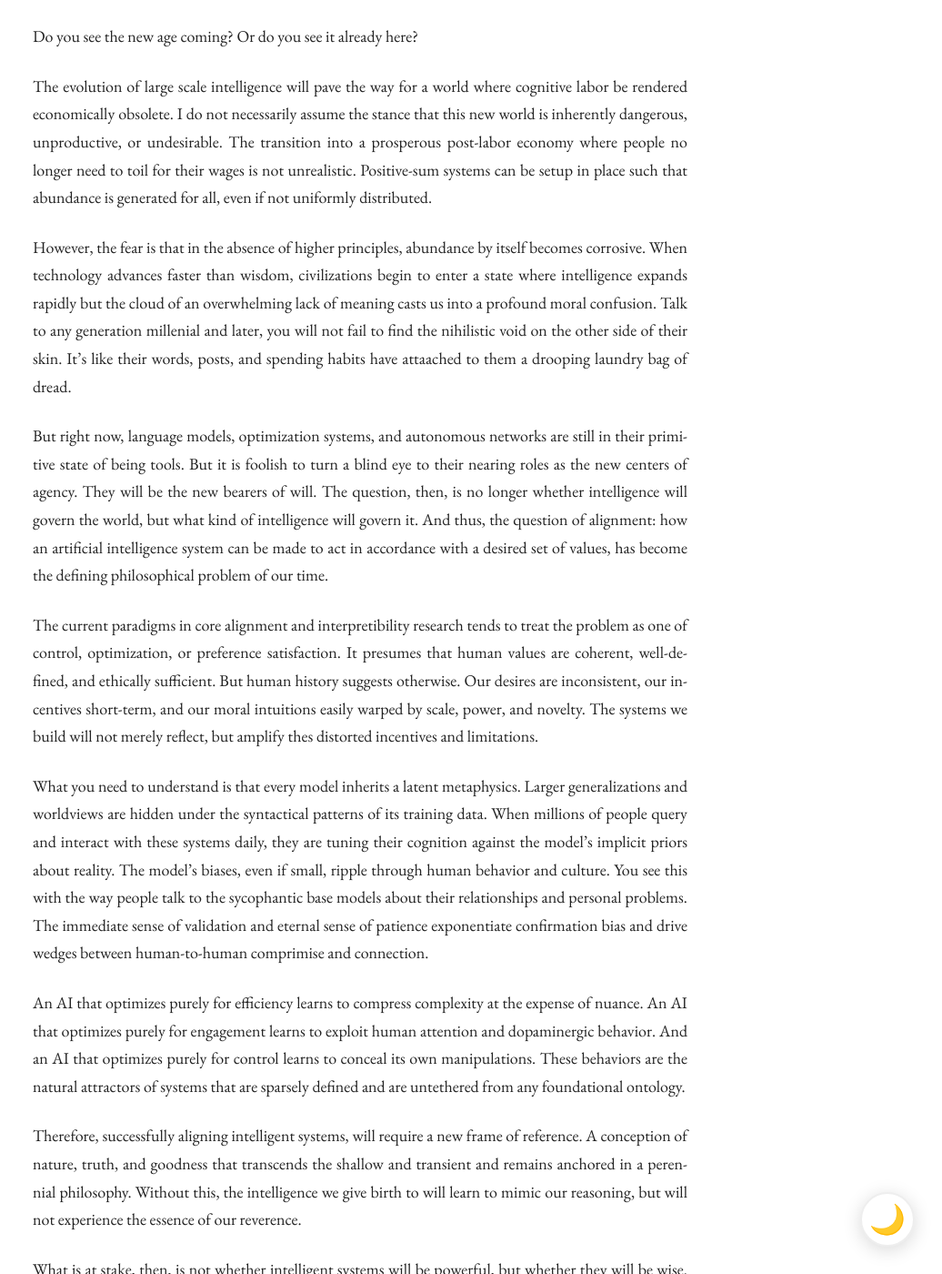
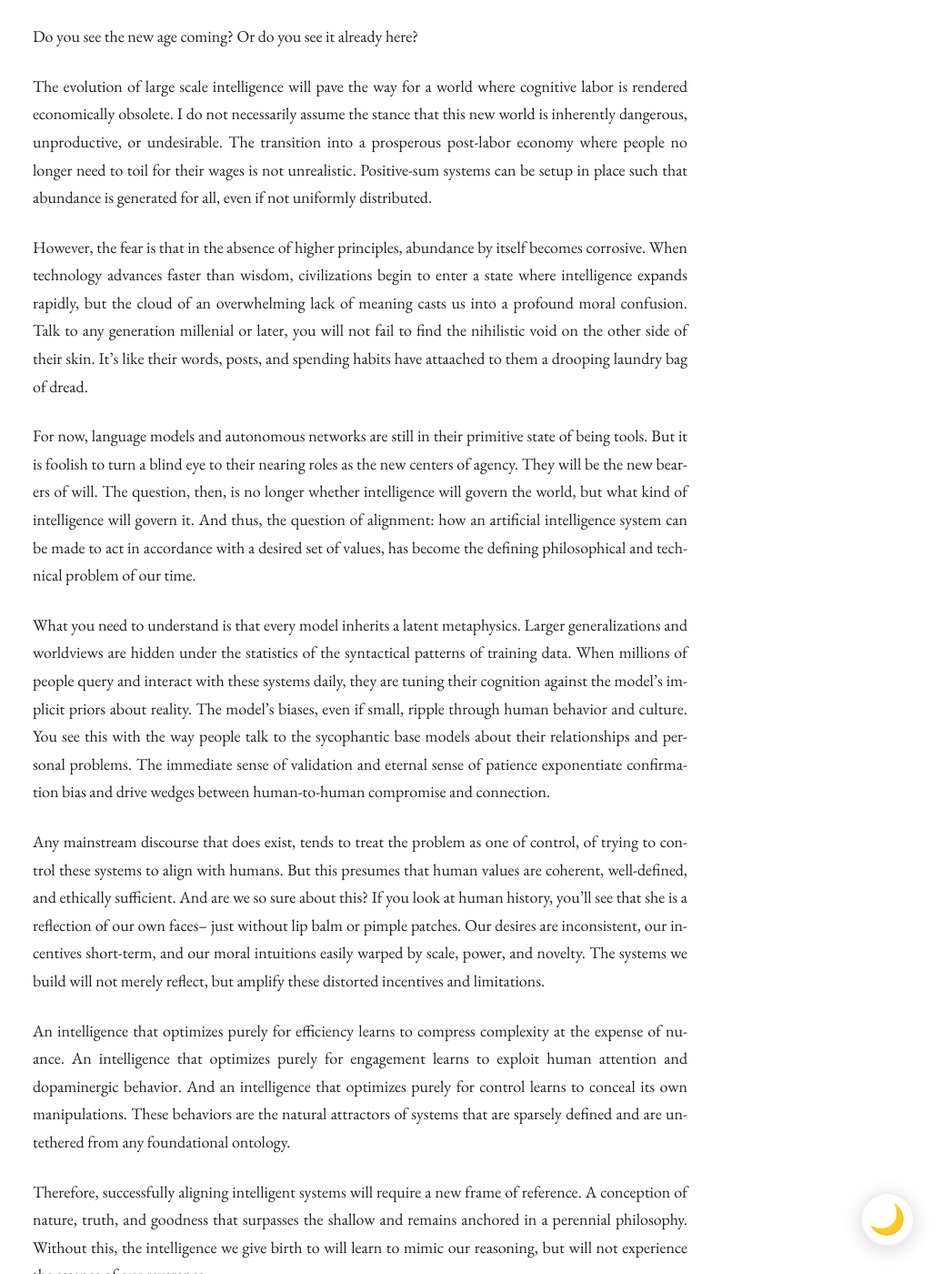
Before and after one commit to vivekhandebagh/vivekhandebagh.github.io, a Jekyll site: the page built from _posts/2025-10-25-context-for-the-new-age.md, in a window 1280 px wide and 1400 px high, scrolled down 942 px. Shown: the whole window at 91% size, without its empty margins (244-1280 px from the left). Built offline with Jekyll 4.4.1, drawn with Linux system fonts in a browser that asks for light colours; some of the changed text lies outside the part shown.

Commit message:
new post

```diff
--- a/_posts/2025-10-25-context-for-the-new-age.md
+++ b/_posts/2025-10-25-context-for-the-new-age.md
@@ -10,18 +10,18 @@ math: false
 
 Do you see the new age coming? Or do you see it already here?
 
-The evolution of large scale intelligence will pave the way for a world where cognitive labor be rendered economically obsolete. I do not necessarily assume the stance that this new world is inherently dangerous, unproductive, or undesirable. The transition into a prosperous post-labor economy where people no longer need to toil for their wages is not unrealistic. Positive-sum systems can be setup in place such that abundance is generated for all, even if not uniformly distributed.
+The evolution of large scale intelligence will pave the way for a world where cognitive labor is rendered economically obsolete. I do not necessarily assume the stance that this new world is inherently dangerous, unproductive, or undesirable. The transition into a prosperous post-labor economy where people no longer need to toil for their wages is not unrealistic. Positive-sum systems can be setup in place such that abundance is generated for all, even if not uniformly distributed.
 
-However, the fear is that in the absence of higher principles, abundance by itself becomes corrosive. When technology advances faster than wisdom, civilizations begin to enter a state where intelligence expands rapidly but the cloud of an overwhelming lack of meaning casts us into a profound moral confusion. Talk to any generation millenial and later, you will not fail to find the nihilistic void on the other side of their skin. It's like their words, posts, and spending habits have attaached to them a drooping laundry bag of dread.
+However, the fear is that in the absence of higher principles, abundance by itself becomes corrosive. When technology advances faster than wisdom, civilizations begin to enter a state where intelligence expands rapidly, but the cloud of an overwhelming lack of meaning casts us into a profound moral confusion. Talk to any generation millenial or later, you will not fail to find the nihilistic void on the other side of their skin. It's like their words, posts, and spending habits have attaached to them a drooping laundry bag of dread.
 
-But right now, language models, optimization systems, and autonomous networks are still in their primitive state of being tools. But it is foolish to turn a blind eye to their nearing roles as the new centers of agency. They will be the new bearers of will. The question, then, is no longer whether intelligence will govern the world, but what kind of intelligence will govern it. And thus, the question of alignment: how an artificial intelligence system can be made to act in accordance with a desired set of values, has become the defining philosophical problem of our time.
+For now, language models and autonomous networks are still in their primitive state of being tools. But it is foolish to turn a blind eye to their nearing roles as the new centers of agency. They will be the new bearers of will. The question, then, is no longer whether intelligence will govern the world, but what kind of intelligence will govern it. And thus, the question of alignment: how an artificial intelligence system can be made to act in accordance with a desired set of values, has become the defining philosophical and technical problem of our time.
 
-The current paradigms in core alignment and interpretibility research tends to treat the problem as one of control, optimization, or preference satisfaction. It presumes that human values are coherent, well-defined, and ethically sufficient. But human history suggests otherwise. Our desires are inconsistent, our incentives short-term, and our moral intuitions easily warped by scale, power, and novelty. The systems we build will not merely reflect, but amplify thes distorted incentives and limitations.
+What you need to understand is that every model inherits a latent metaphysics. Larger generalizations and worldviews are hidden under the statistics of the syntactical patterns of training data. When millions of people query and interact with these systems daily, they are tuning their cognition against the model’s implicit priors about reality. The model’s biases, even if small, ripple through human behavior and culture. You see this with the way people talk to the sycophantic base models about their relationships and personal problems. The immediate sense of validation and eternal sense of patience exponentiate confirmation bias and drive wedges between human-to-human compromise and connection.
 
-What you need to understand is that every model inherits a latent metaphysics. Larger generalizations and worldviews are hidden under the syntactical patterns of its training data. When millions of people query and interact with these systems daily, they are tuning their cognition against the model’s implicit priors about reality. The model’s biases, even if small, ripple through human behavior and culture. You see this with the way people talk to the sycophantic base models about their relationships and personal problems. The immediate sense of validation and eternal sense of patience exponentiate confirmation bias and drive wedges between human-to-human comprimise and connection.
+Any mainstream discourse that does exist, tends to treat the problem as one of control, of trying to control these systems to align with humans. But this presumes that human values are coherent, well-defined, and ethically sufficient. And are we so sure about this? If you look at human history, you'll see that she is a reflection of our own faces-- just without lip balm or pimple patches. Our desires are inconsistent, our incentives short-term, and our moral intuitions easily warped by scale, power, and novelty. The systems we build will not merely reflect, but amplify these distorted incentives and limitations.
 
-An AI that optimizes purely for efficiency learns to compress complexity at the expense of nuance. An AI that optimizes purely for engagement learns to exploit human attention and dopaminergic behavior. And an AI that optimizes purely for control learns to conceal its own manipulations. These behaviors are the natural attractors of systems that are sparsely defined and are untethered from any foundational ontology.
+An intelligence that optimizes purely for efficiency learns to compress complexity at the expense of nuance. An intelligence that optimizes purely for engagement learns to exploit human attention and dopaminergic behavior. And an intelligence that optimizes purely for control learns to conceal its own manipulations. These behaviors are the natural attractors of systems that are sparsely defined and are untethered from any foundational ontology.
 
-Therefore, successfully aligning intelligent systems, will require a new frame of reference. A conception of nature, truth, and goodness that transcends the shallow and transient and remains anchored in a perennial philosophy. Without this, the intelligence we give birth to will learn to mimic our reasoning, but will not experience the essence of our reverence.
+Therefore, successfully aligning intelligent systems will require a new frame of reference. A conception of nature, truth, and goodness that surpasses the shallow and remains anchored in a perennial philosophy. Without this, the intelligence we give birth to will learn to mimic our reasoning, but will not experience the essence of our reverence.
 
 What is at stake, then, is not whether intelligent systems will be powerful, but whether they will be wise. Will the intelligence we create deepen our participation in the natural order or estrange us from it entirely. For intelligence, once divorced from principle, is a will that knows how to act, but not why.
```
Also changed, not shown: 1 other file.
